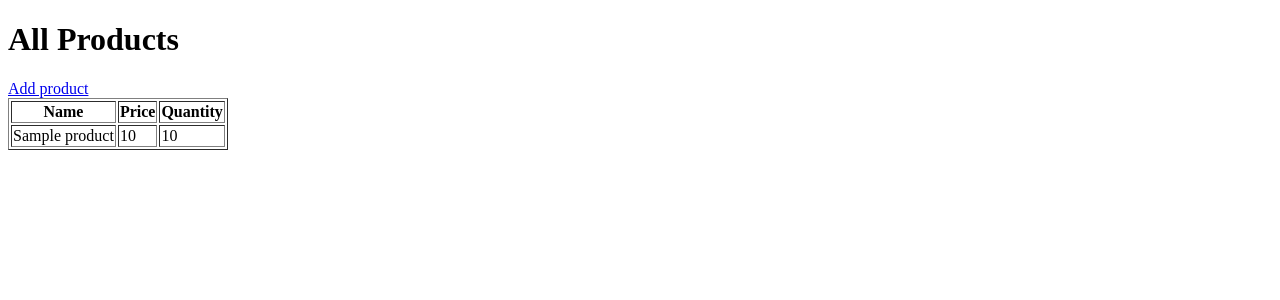
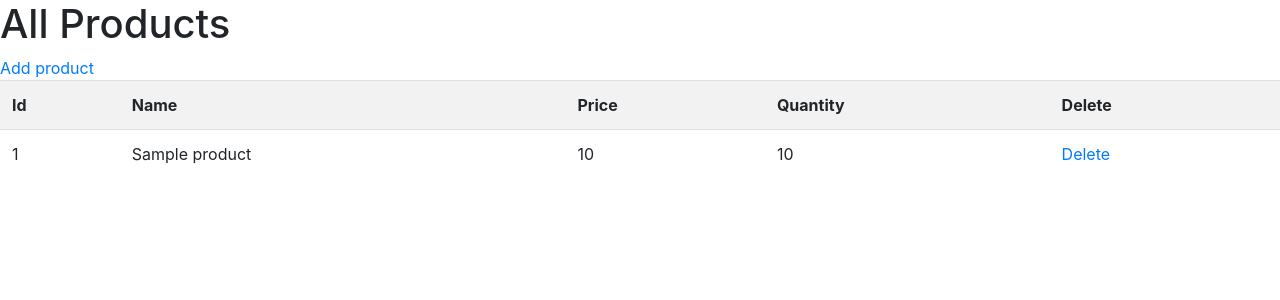
Before and after one commit to Daarmom/fynd-test-project, a Flask app: page /products/ in a window 1280 px wide. Shown: the top 300 px of the page. Run offline with Flask 3, Linux system fonts and the light colour scheme; tables that the repository leaves empty hold one stand-in row (values such as "Sample post"); some libraries are stand-ins or nearby versions.

Commit message:
bootstrap to table

```diff
--- a/templates/addProduct.html
+++ b/templates/addProduct.html
@@ -5,6 +5,11 @@
     <link
       rel="stylesheet"
       href="{{ url_for('static', filename='css/style.css')}}"
+    />
+    <!-- Include Bootstrap CSS -->
+    <link
+      href="https://stackpath.bootstrapcdn.com/bootstrap/4.5.2/css/bootstrap.min.css"
+      rel="stylesheet"
     />
   </head>
   <body>
--- a/templates/products.html
+++ b/templates/products.html
@@ -4,22 +4,30 @@
     <meta charset="UTF-8" />
     <meta name="viewport" content="width=device-width, initial-scale=1.0" />
     <title>Products</title>
+    <link
+      href="https://stackpath.bootstrapcdn.com/bootstrap/4.5.2/css/bootstrap.min.css"
+      rel="stylesheet"
+    />
   </head>
   <body>
     <!-- <h4>Product detail: {{productid}}</h4> -->
     <h1>All Products</h1>
     <a href="/addproduct">Add product</a>
-    <table border="1">
+    <table class="table table-striped">
       <tr>
+        <th>Id</th>
         <th>Name</th>
         <th>Price</th>
         <th>Quantity</th>
+        <th>Delete</th>
       </tr>
       {% for item in products %}
       <tr>
+        <td>{{item.id}}</td>
         <td>{{item.name}}</td>
         <td>{{item.price}}</td>
         <td>{{item.quantity}}</td>
+        <td><a href="deleteproduct/">Delete</a></td>
       </tr>
       {% endfor %}
     </table>
```
